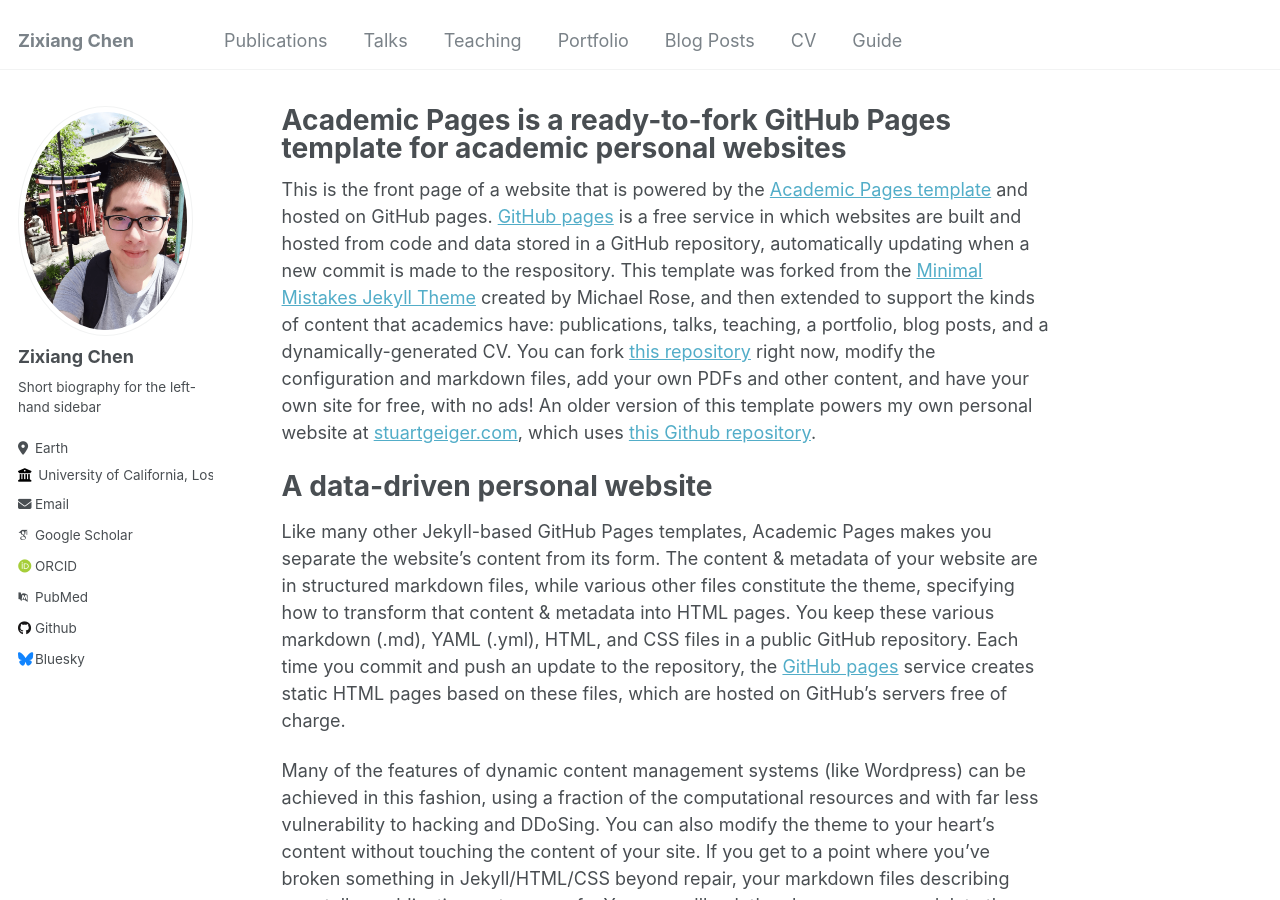
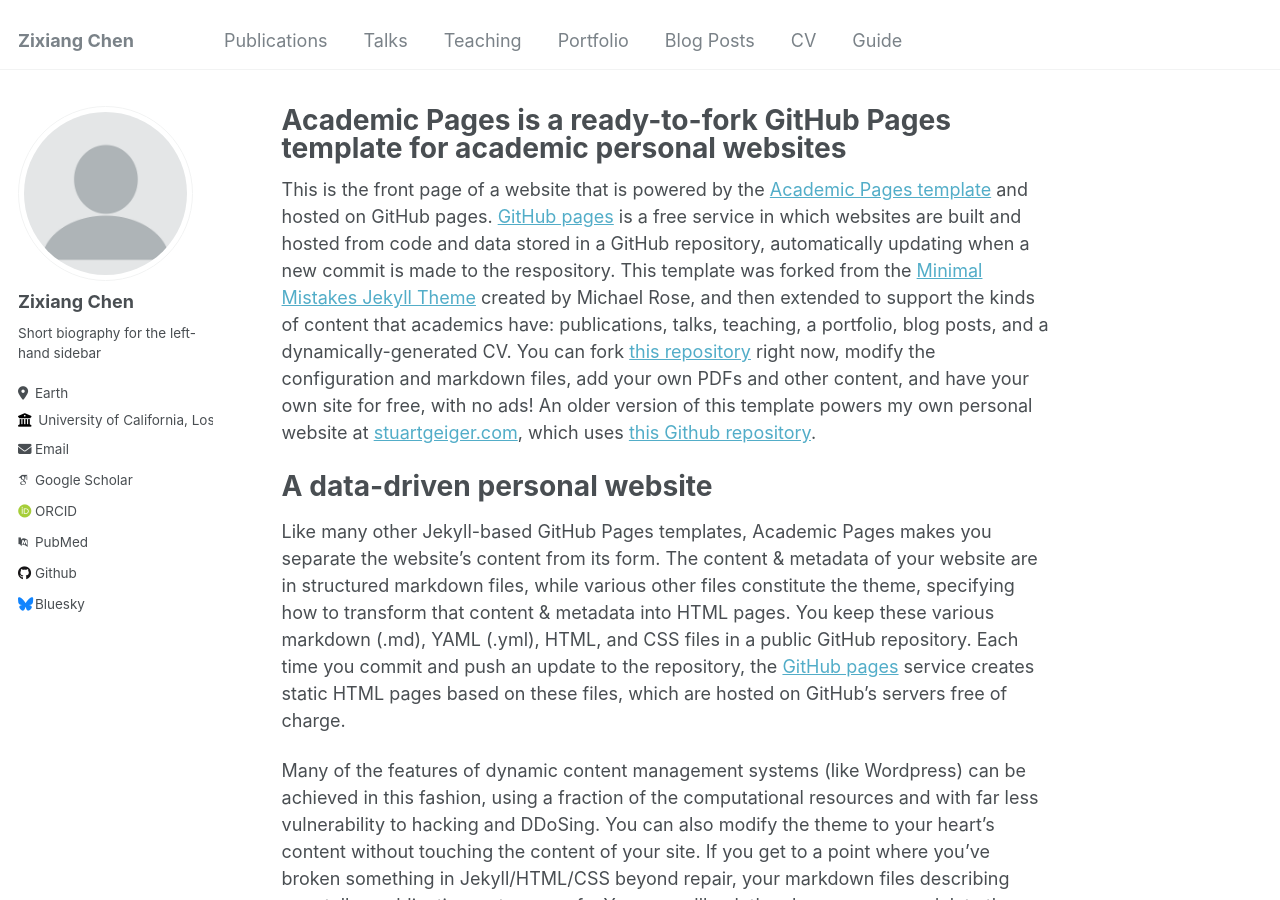
Before and after one commit to czx6858/czx6858.github.io, a Jekyll site: the page built from _pages/about.md, in a window 1280 px wide and 900 px high. Built offline with Jekyll 4.4.1, drawn with Linux system fonts in a browser that asks for light colours; some web fonts are replaced.

Commit message:
Update _config.yml

```diff
--- a/_config.yml
+++ b/_config.yml
@@ -21,7 +21,7 @@ repository               : "academicpages/academicpages.github.io"
 #               Additional customization can be done by editing /_includes/author-profile.html
 author:
   # Biographic information
-  avatar           : "zixiang_chen.png"
+  avatar           : "profile.png"
   name             : "Zixiang Chen"
   pronouns         : # example: "she/her"
   bio              : "Short biography for the left-hand sidebar"
```
